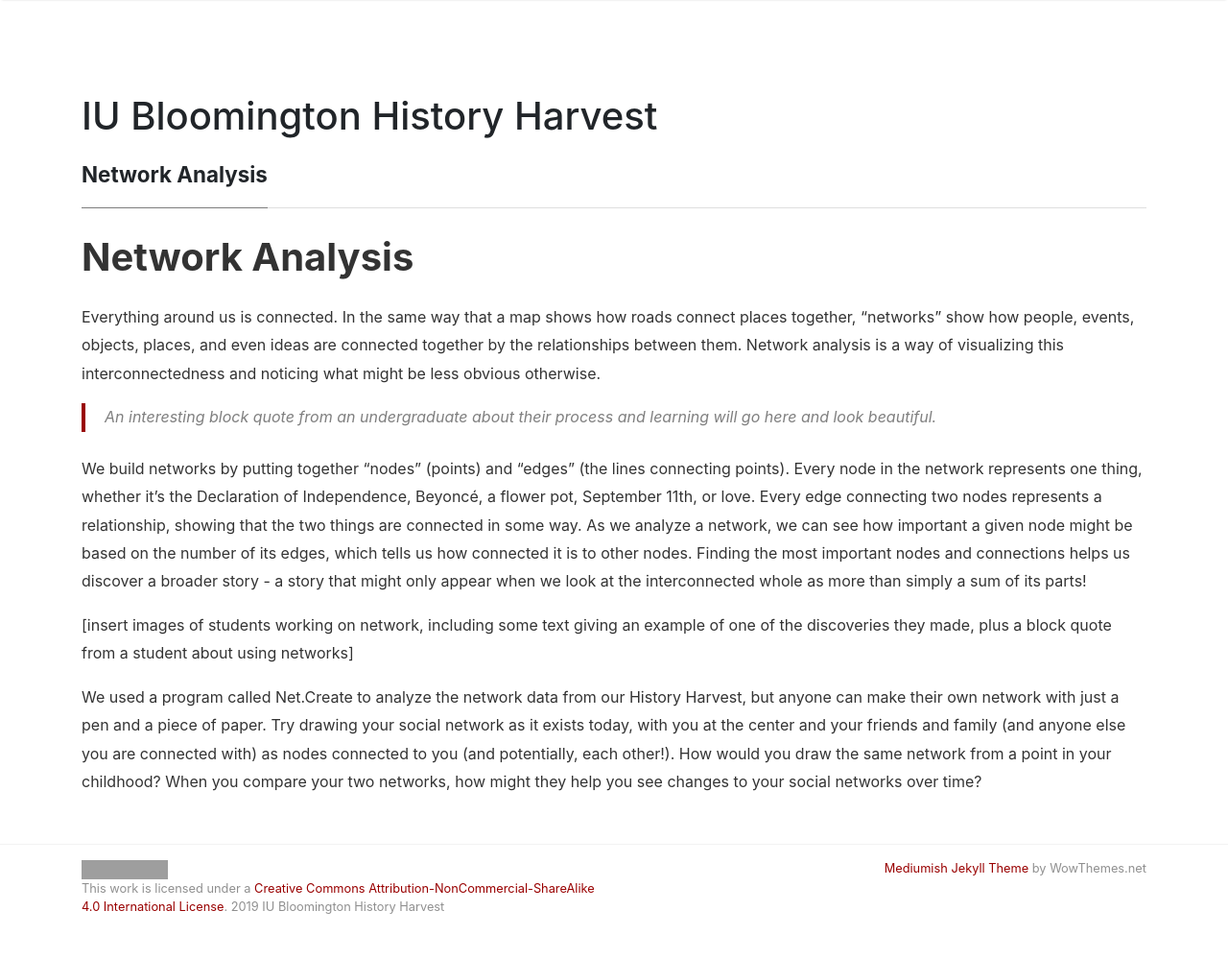
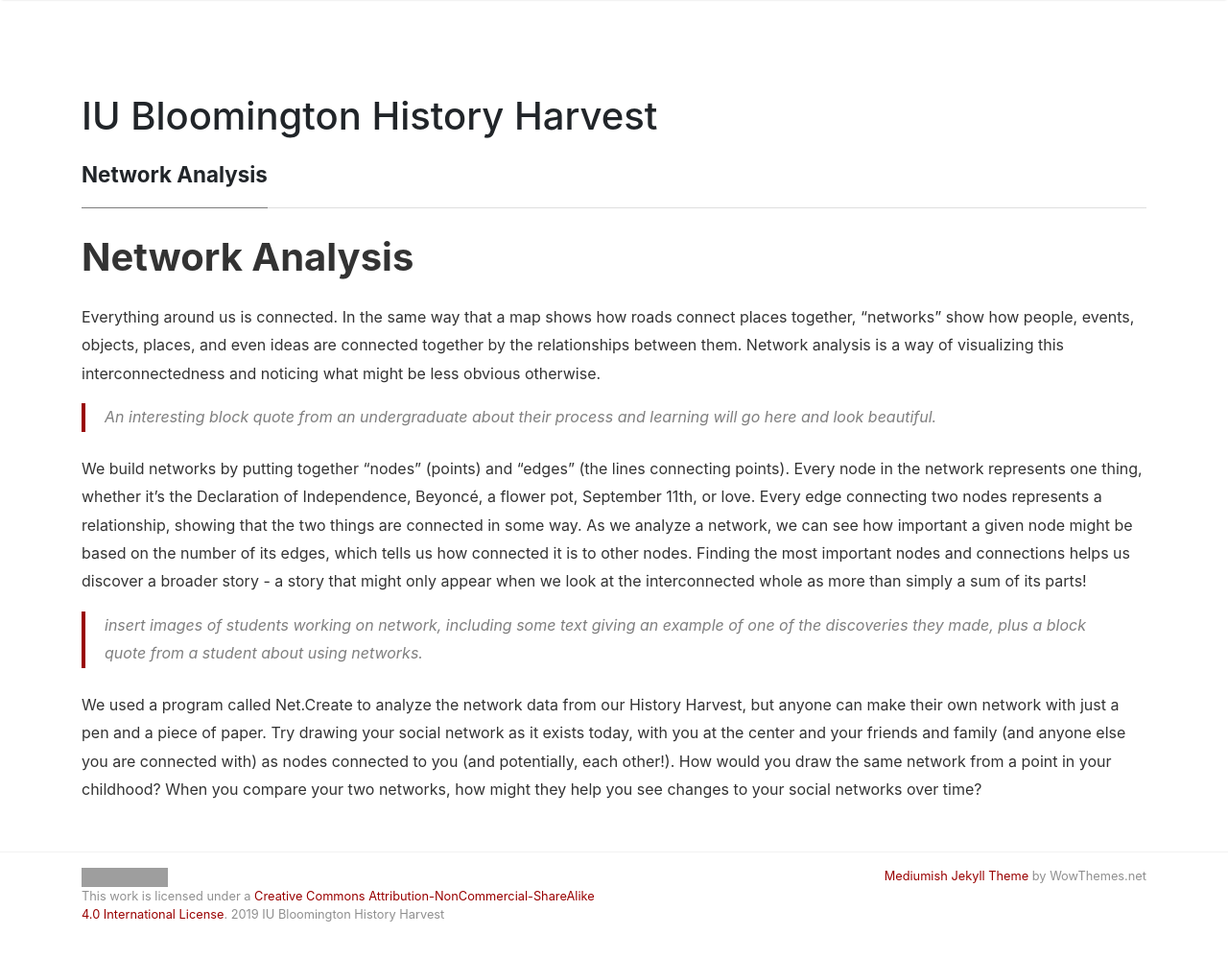
Before and after one commit to H301HistoryHarvest/H301HistoryHarvest, a Jekyll site: the page built from _pages/network_analysis_short.md, in a window 1280 px wide and 1036 px high. Shown: the top 999 px of the window at 96% size. Built offline with Jekyll 4.4.1, drawn with Linux system fonts in a browser that asks for light colours; nearby versions of some CDN libraries; our own code applies the rules of GitHub Pages for plain Markdown files; comment, search, counter and statistics services are not loaded; grey boxes are pictures that could not be loaded.

```diff
--- a/_pages/network_analysis_short.md
+++ b/_pages/network_analysis_short.md
@@ -5,6 +5,6 @@ Everything around us is connected. In the same way that a map shows how roads co
 
 We build networks by putting together “nodes” (points) and “edges” (the lines connecting points). Every node in the network represents one thing, whether it’s the Declaration of Independence, Beyoncé, a flower pot, September 11th, or love. Every edge connecting two nodes represents a relationship, showing that the two things are connected in some way.  As we analyze a network, we can see how important a given node might be based on the number of its edges, which tells us how connected it is to other nodes. Finding the most important nodes and connections helps us discover a broader story - a story that might only appear when we look at the interconnected whole as more than simply a sum of its parts!
 
-[insert images of students working on network, including some text giving an example of one of the discoveries they made, plus a block quote from a student about using networks]
+>insert images of students working on network, including some text giving an example of one of the discoveries they made, plus a block quote from a student about using networks.
 
 We used a program called Net.Create to analyze the network data from our History Harvest, but anyone can make their own network with just a pen and a piece of paper. Try drawing your social network as it exists today, with you at the center and your friends and family (and anyone else you are connected with) as nodes connected to you (and potentially, each other!). How would you draw the same network from a point in your childhood?  When you compare your two networks, how might they help you see changes to your social networks over time?
```
